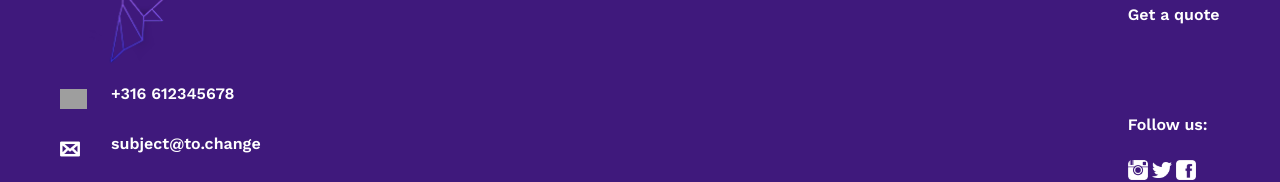
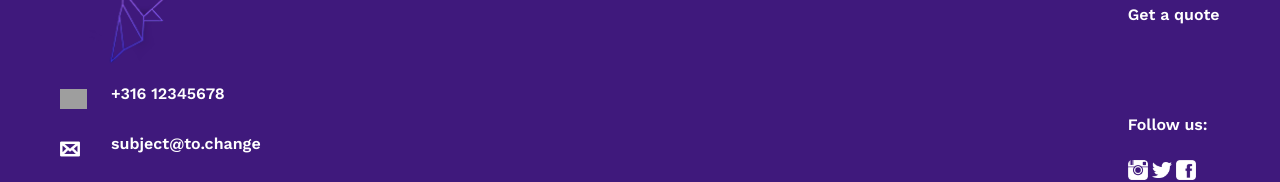
Before and after one commit to Zephyr-IT/company-website, a React (Create React App) app in the folder frontend/: page / in a window 1280 px wide. Shown: the part 294-476 px from the top of the page. Built offline with nearby package versions, Linux system fonts and the light colour scheme; grey boxes are pictures that could not be loaded.

Commit message:
quote button css bug fix

```diff
--- a/frontend/src/App.css
+++ b/frontend/src/App.css
@@ -77,7 +77,7 @@ nav a:hover {
   color: rgb(119, 39, 148);
 }
 
-nav a::before {
+nav li a::before {
   content: "";
   display: block;
   height: 5px;
--- a/frontend/src/App.js
+++ b/frontend/src/App.js
@@ -70,7 +70,7 @@ export default function App() {
                   <td>
                     <img src={phone} alt="phone" className="icon" />
                   </td>
-                  <td>+316 612345678</td>
+                  <td>+316 12345678</td>
                 </tr>
                 <tr>
                   <td>
```
